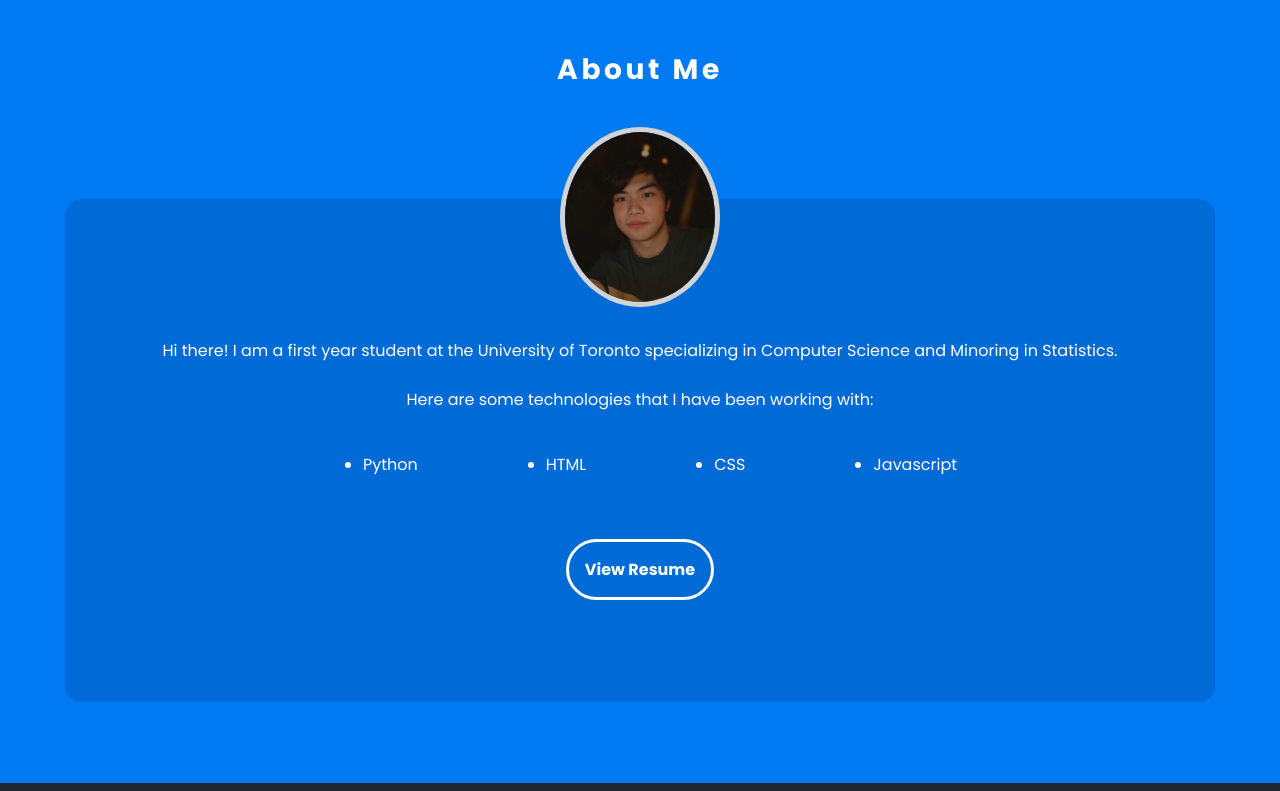
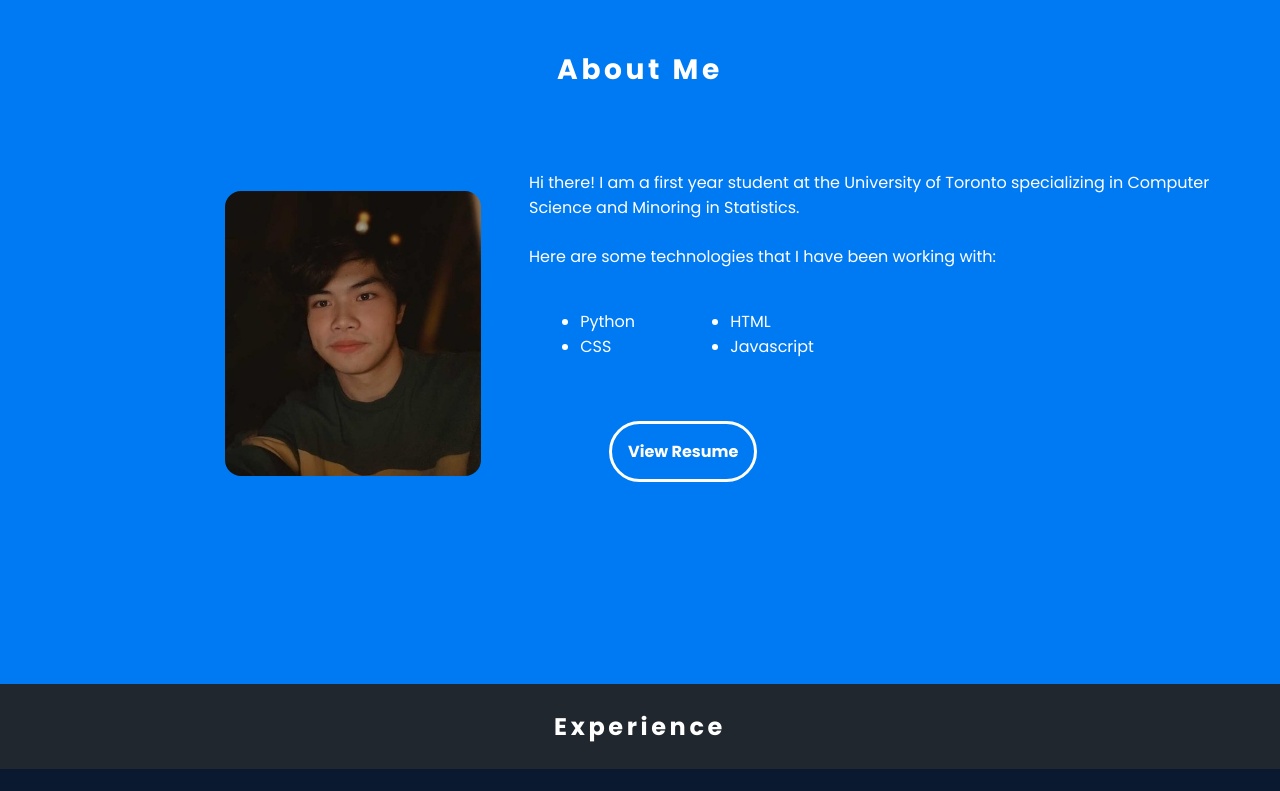
Before and after one commit to edison-lhk/Personal-Website, a plain HTML site: page index.html in a window 1280 px wide. Shown: the part 820-1611 px from the top of the page. Drawn offline with nearby package versions, Linux system fonts and the light colour scheme.

Commit message:
Add the hover underline effect & edit the about section for pc version

```diff
--- a/css/styles.scss
+++ b/css/styles.scss
@@ -124,8 +124,8 @@ body {
 
             .left {
                 img {
-                    width: 150px;
-                    height: 170px;
+                    width: 30vw;
+                    height: auto;
                     border-radius: 50%;
                     border: 5px solid lightgray;
                     margin-top: -4.5em;
@@ -145,7 +145,7 @@ body {
                     margin-bottom: 10vh;
 
                     li {
-                        margin: 0 5vw;
+                        margin: 0 4vw;
                     }
                 }
 
@@ -243,12 +243,25 @@ body {
                         margin: 0 2em;
 
                         a {
+                            position: relative;
                             text-decoration: none;
                             color: white;
                             font-size: 1.1em;
 
-                            &:hover {
-                                font-weight: bold;
+                            &:after {
+                                content: '';
+                                position: absolute;
+                                background-color: #ff3c78;
+                                width: 100%;
+                                height: 2px;
+                                bottom: -5px;
+                                left: 0;
+                                transform: scaleX(0);
+                                transition: transform 0.35s ease;
+                            }
+
+                            &:hover::after {
+                                transform: scaleX(1);
                             }
                         }
                     }
@@ -256,4 +269,45 @@ body {
             }
         }
     }
+
+    #about-section {
+
+        .container {
+
+            .about-details {
+                background: transparent;
+                display: flex;
+                justify-content: space-around;
+                align-items: center;
+                margin-top: .5em;
+
+                .left {
+                    img {
+                        width: 20vw;
+                        margin-top: 4em;
+                        margin-left: 10em;
+                        border-radius: 1em;
+                        border: 0px solid transparent;
+                    }
+                }
+
+                .right {
+                    margin-left: 3em;
+                    text-align: left;
+
+                    .tech-skills-list {
+                        display: grid;
+                        grid-template-columns: repeat(2,minmax(150px,10px));
+                        justify-content: left;
+                        padding: 0;
+                    }
+
+                    .view-resume-btn {
+                        margin-left: 5em;
+                    }
+                }
+
+            }
+        }
+    }
 }
```
Also changed, not shown: css/styles.css, 1 other file.
